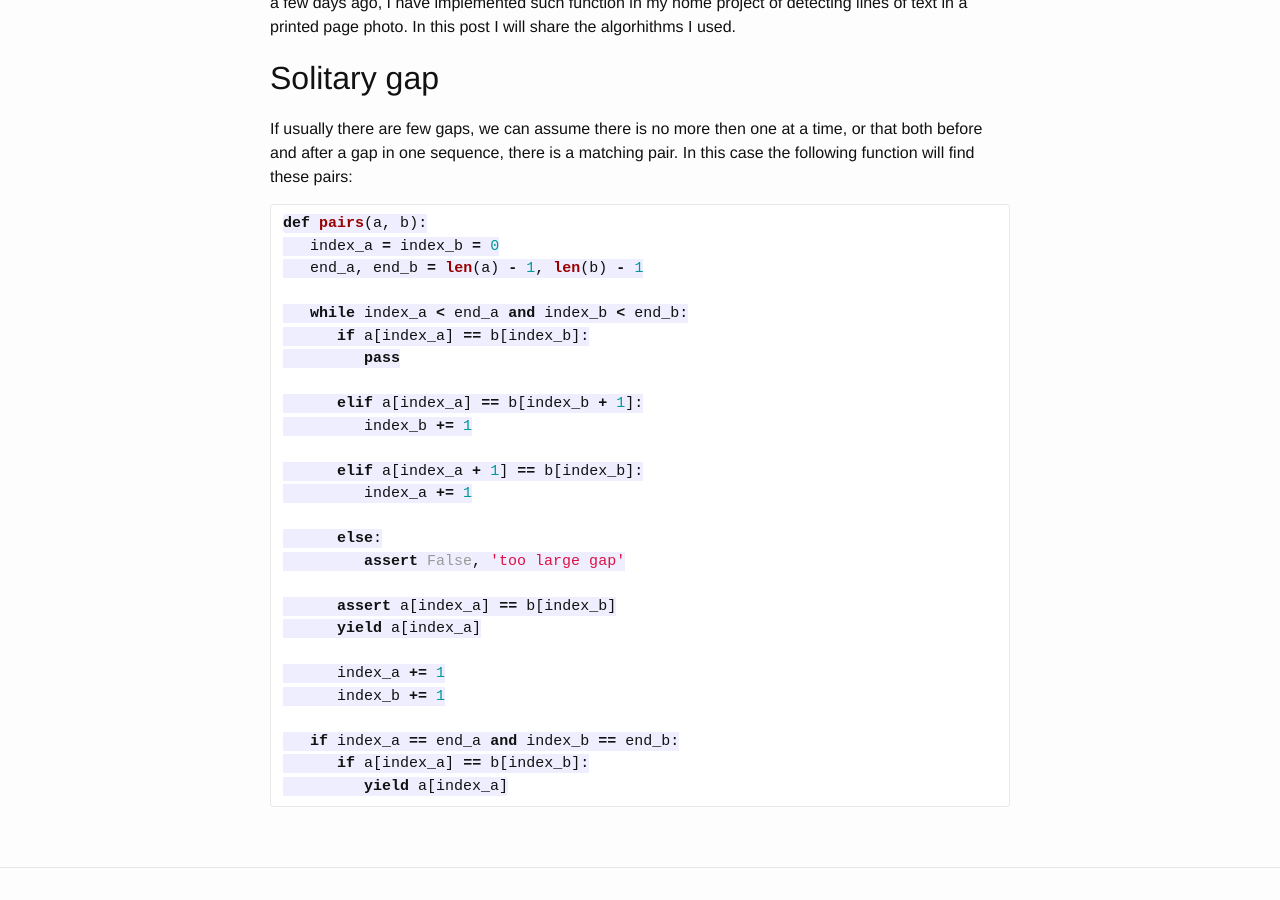
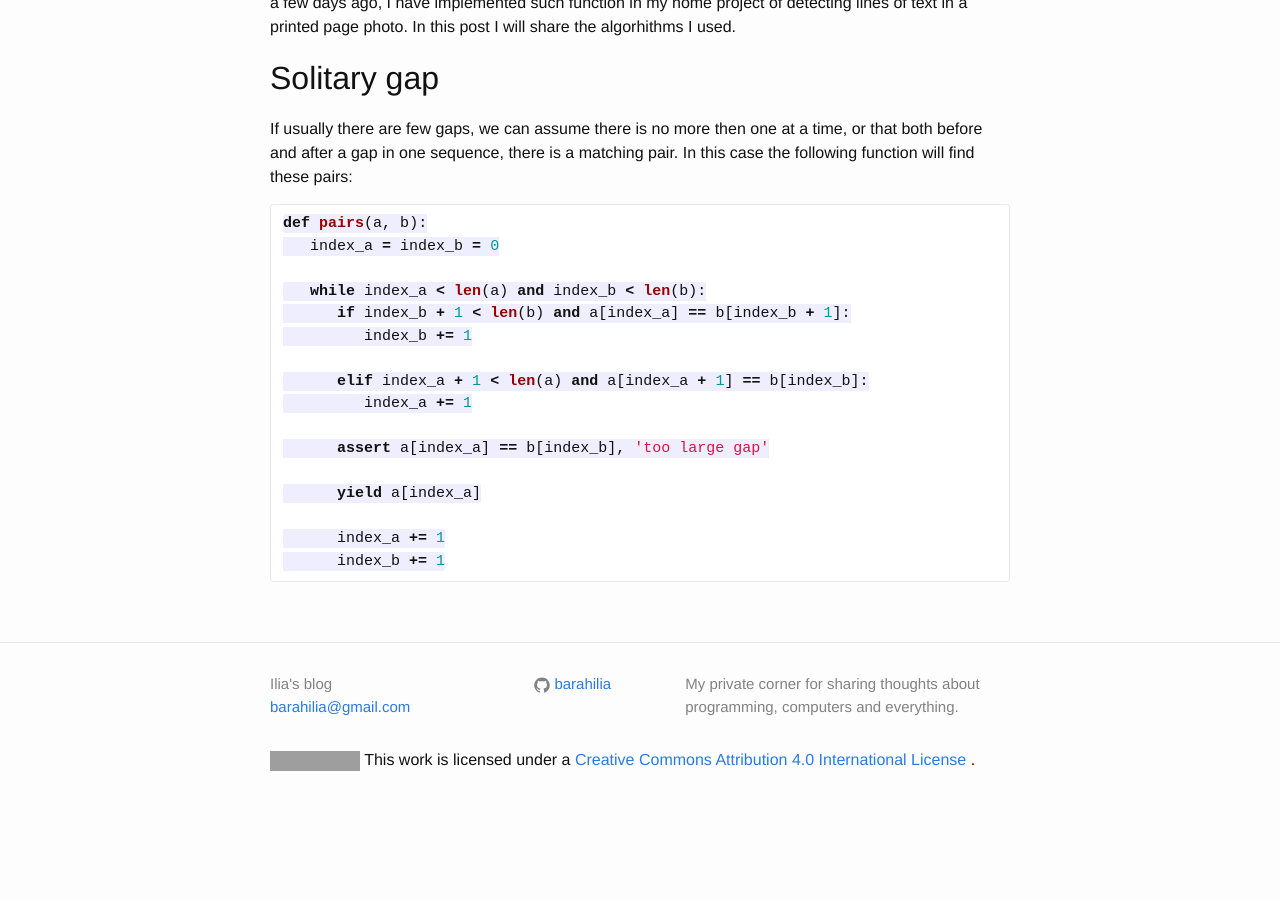
Before and after one commit to barahilia/blog, a Jekyll site: the page built from _posts/2022-11-12-neaby.markdown, in a window 1280 px wide and 900 px high, scrolled down 770 px. Built offline with Jekyll 4.4.1, drawn with Linux system fonts in a browser that asks for light colours; after the commit the page ends 1572 px from its top, so only the background shows below that; grey boxes are pictures that could not be loaded.

Commit message:
Simpler algorithm

````diff
--- a/_posts/2022-11-12-neaby.markdown
+++ b/_posts/2022-11-12-neaby.markdown
@@ -45,28 +45,18 @@ pair. In this case the following function will find these pairs:
 ```python
 def pairs(a, b):
    index_a = index_b = 0
-   end_a, end_b = len(a) - 1, len(b) - 1
 
-   while index_a < end_a and index_b < end_b:
-      if a[index_a] == b[index_b]:
-         pass
-
-      elif a[index_a] == b[index_b + 1]:
+   while index_a < len(a) and index_b < len(b):
+      if index_b + 1 < len(b) and a[index_a] == b[index_b + 1]:
          index_b += 1
 
-      elif a[index_a + 1] == b[index_b]:
+      elif index_a + 1 < len(a) and a[index_a + 1] == b[index_b]:
          index_a += 1
 
-      else:
-         assert False, 'too large gap'
+      assert a[index_a] == b[index_b], 'too large gap'
 
-      assert a[index_a] == b[index_b]
       yield a[index_a]
 
       index_a += 1
       index_b += 1
-
-   if index_a == end_a and index_b == end_b:
-      if a[index_a] == b[index_b]:
-         yield a[index_a]
 ```
````
